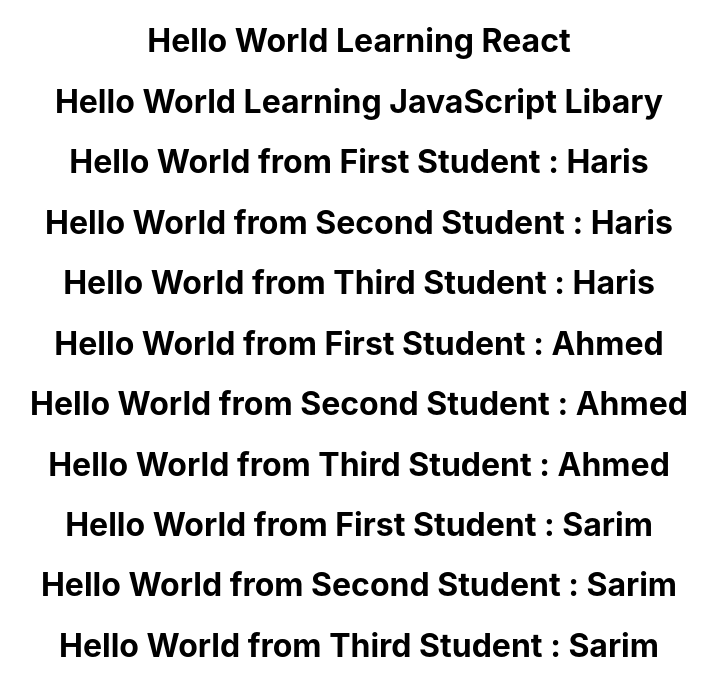
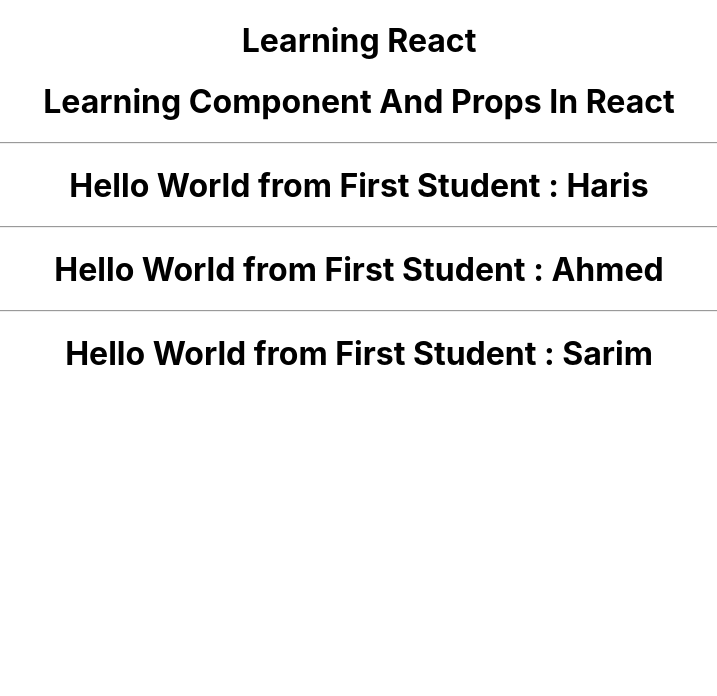
Before and after one commit to SyedMuhammadHaris/myfirst-react-app-Assignment-two-bootcamp2020, a React (Create React App) app: page / in a window 1280 px wide. Shown: the top 696 px of the page, without its empty margins (281-998 px from the left). Built offline with nearby package versions, Linux system fonts and the light colour scheme.

Commit message:
Updated display message in App.js

```diff
--- a/src/App.js
+++ b/src/App.js
@@ -5,10 +5,13 @@
 function App() {
   return (
     <div className="App">
-     <h1>Hello World Learning React</h1>
-     <h1>Hello World Learning  JavaScript Libary</h1>
+     <h1>Learning React</h1>
+     <h1> Learning  Component And Props In React</h1>
+     <hr/>
      <FirstComponent student = "Haris"/>
+     <hr/>
      <FirstComponent student = "Ahmed"/>
+     <hr/>
      <FirstComponent student = "Sarim"/>
     </div>
   );
--- a/src/component.js
+++ b/src/component.js
@@ -4,8 +4,6 @@
     return (
       <div>
          <h1>Hello World from First Student : {props.student} </h1>
-         <h1>Hello World from Second Student : {props.student} </h1>
-         <h1>Hello World from Third Student : {props.student} </h1>
 
       </div>
     );
```
